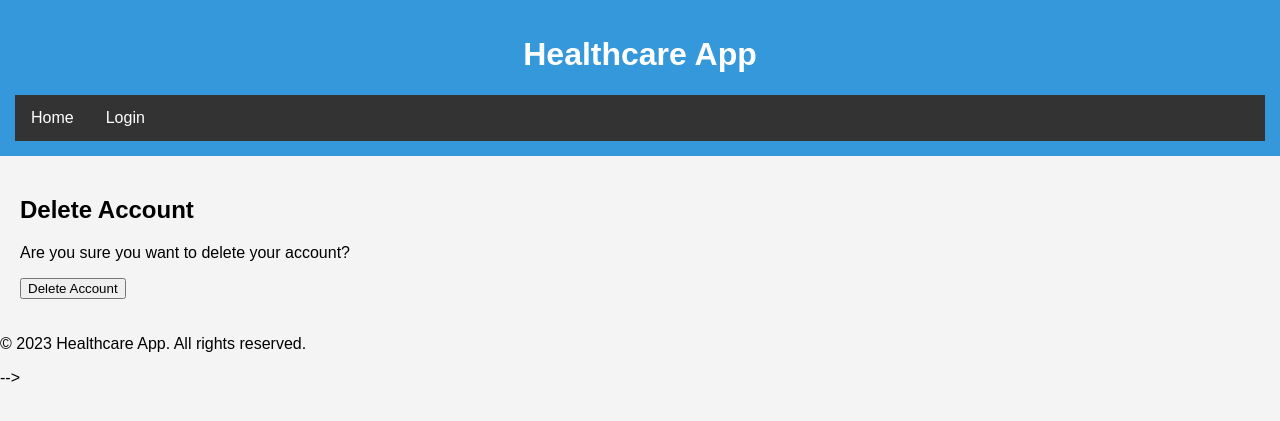
After one commit to SNaf1/healthcare_management, a Django app: page /delete/ in a window 1280 px wide. The commit adds this page. Shown: the top 421 px of the page. Run offline with Django 4.2, Linux system fonts and the light colour scheme; a user stored in the database is signed in.

Commit message:
Ridhwan Branch

```diff
--- a/website/templates/base.html
+++ b/website/templates/base.html
@@ -75,11 +75,9 @@
 <main>
     {% block content %}{% endblock %}
 </main>
-
-<footer>
+<!-- <footer>
     <!-- Add footer content and links here -->
     <p>&copy; 2023 Healthcare App. All rights reserved.</p>
-</footer>
-
+</footer> -->
 </body>
 </html>
--- /dev/null
+++ b/website/templates/delete.html
@@ -0,0 +1,11 @@
+{% extends 'base.html' %}
+
+{% block content %}
+  <h2>Delete Account</h2>
+  <p>Are you sure you want to delete your account?</p>
+
+  <form method="post" action="{% url 'delete_account' %}">
+    {% csrf_token %}
+    <button type="submit">Delete Account</button>
+  </form>
+{% endblock %}
--- a/website/urls.py
+++ b/website/urls.py
@@ -8,4 +8,6 @@ urlpatterns = [
     path('logout/', views.logout_view, name='logout'),
     path('loggedin/', views.loggedin_view, name='loggedin'),
     path('profile/', views.profile_view, name='profile'),
+    path('edit/', views.edit, name='edit'),
+    path('delete/', views.delete_account, name='delete_account'),
 ]
--- a/website/views.py
+++ b/website/views.py
@@ -5,6 +5,7 @@ from django.contrib.auth import login, logout, authenticate
 from django import forms
 from django.contrib.auth.decorators import login_required
 from .forms import PatientForm
+from django.contrib import messages
 
 def home(request):
     return render(request, 'home.html', {})
@@ -55,4 +56,33 @@ def profile_view(request):
     context = {'patient': patient}
     return render(request, 'profile.html', context)
 
-# hello boss
+# Ridhwan
+@login_required
+def edit(request):
+    user = request.user
+    patient = Patient.objects.get(username=user.username)
+
+    if request.method == 'POST':
+        form = PatientForm(request.POST, instance=patient)
+        if form.is_valid():
+            form.save()
+            # messages.success(request, "Profile updated successfully.")
+            return redirect('profile')
+    else:
+        form = PatientForm(instance=patient)
+
+    context = {'form': form}
+    return render(request, 'edit.html', context)
+
+
+@login_required
+def delete_account(request):
+    if request.method == 'POST':
+        # Delete the user account
+        request.user.delete()
+
+        # Log out the user
+        messages.success(request, 'Your account has been deleted successfully.')
+        return redirect('logout')  # You need to implement the 'logout' view in your project
+
+    return render(request, 'delete.html')
```
Also changed, not shown: website/templates/edit.html (added, +14 -0 lines), website/templates/profile.html (+9 -0 lines), db.sqlite3.
